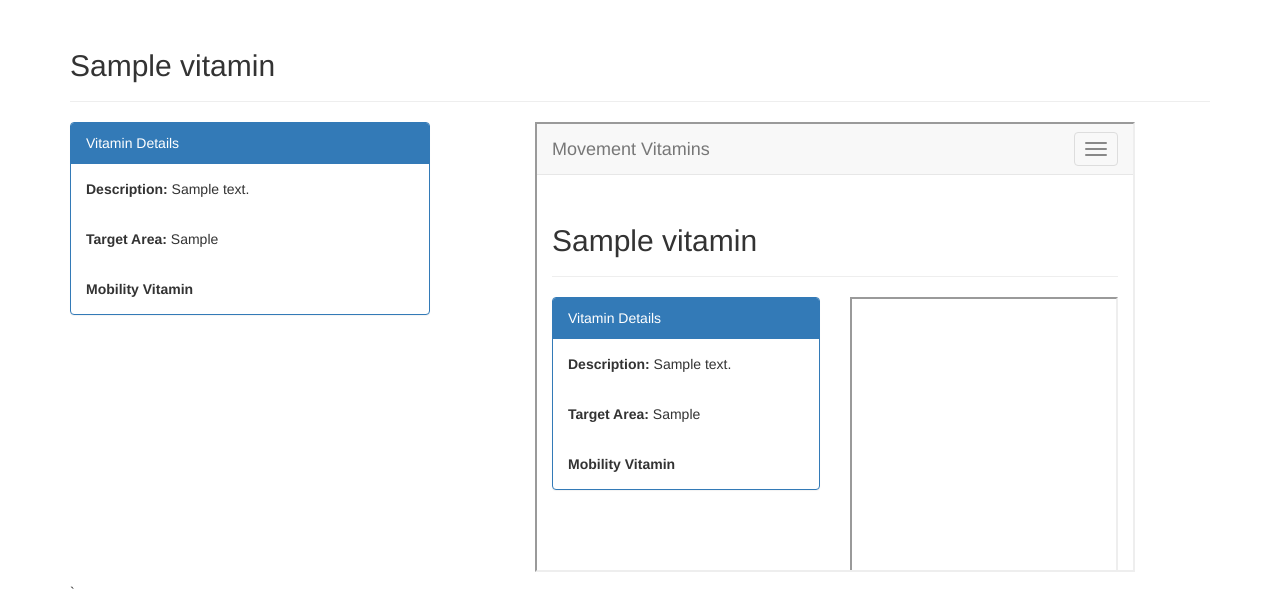
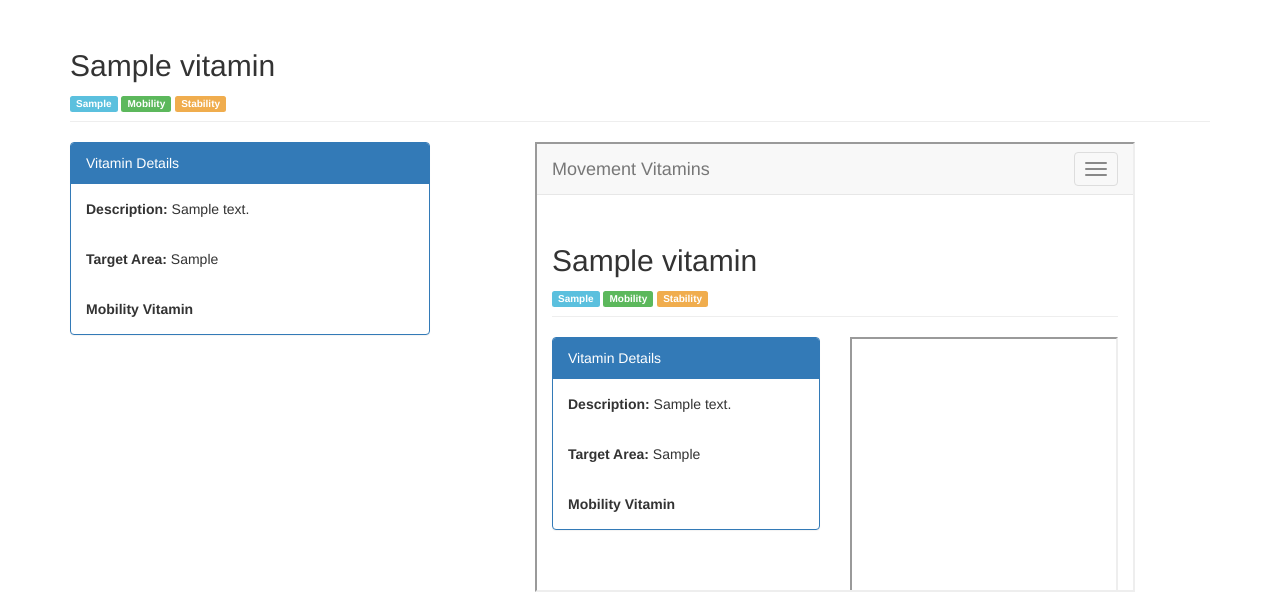
Before and after one commit to Spartee/Movement-Vitamins-Web, a Flask app: page /vitamin/1 in a window 1280 px wide. Shown: the part 51-650 px from the top of the page. Run offline with Flask 2, Linux system fonts and the light colour scheme; tables that the repository leaves empty hold one stand-in row (values such as "Sample post"); some libraries are stand-ins or nearby versions.

Commit message:
added tags next to names

```diff
--- a/web/project/templates/vitamin_detail.html
+++ b/web/project/templates/vitamin_detail.html
@@ -5,6 +5,13 @@
         <h2>
             {{ vitamin.name }}
         </h2>
+        <span class="label label-info" style="font-size:10px;">{{vitamin.target_area}}</span>
+        {% if vitamin.mobility %}
+            <span class="label label-success" style="font-size:10px;">Mobility</span>
+        {% endif %}
+        {% if vitamin.stability %}
+            <span class="label label-warning" style="font-size:10px;">Stability</span>
+        {% endif %}
 
     </div>
 
```
Also changed, not shown: web/project/templates/all_vitamins.html (+8 -0 lines).
